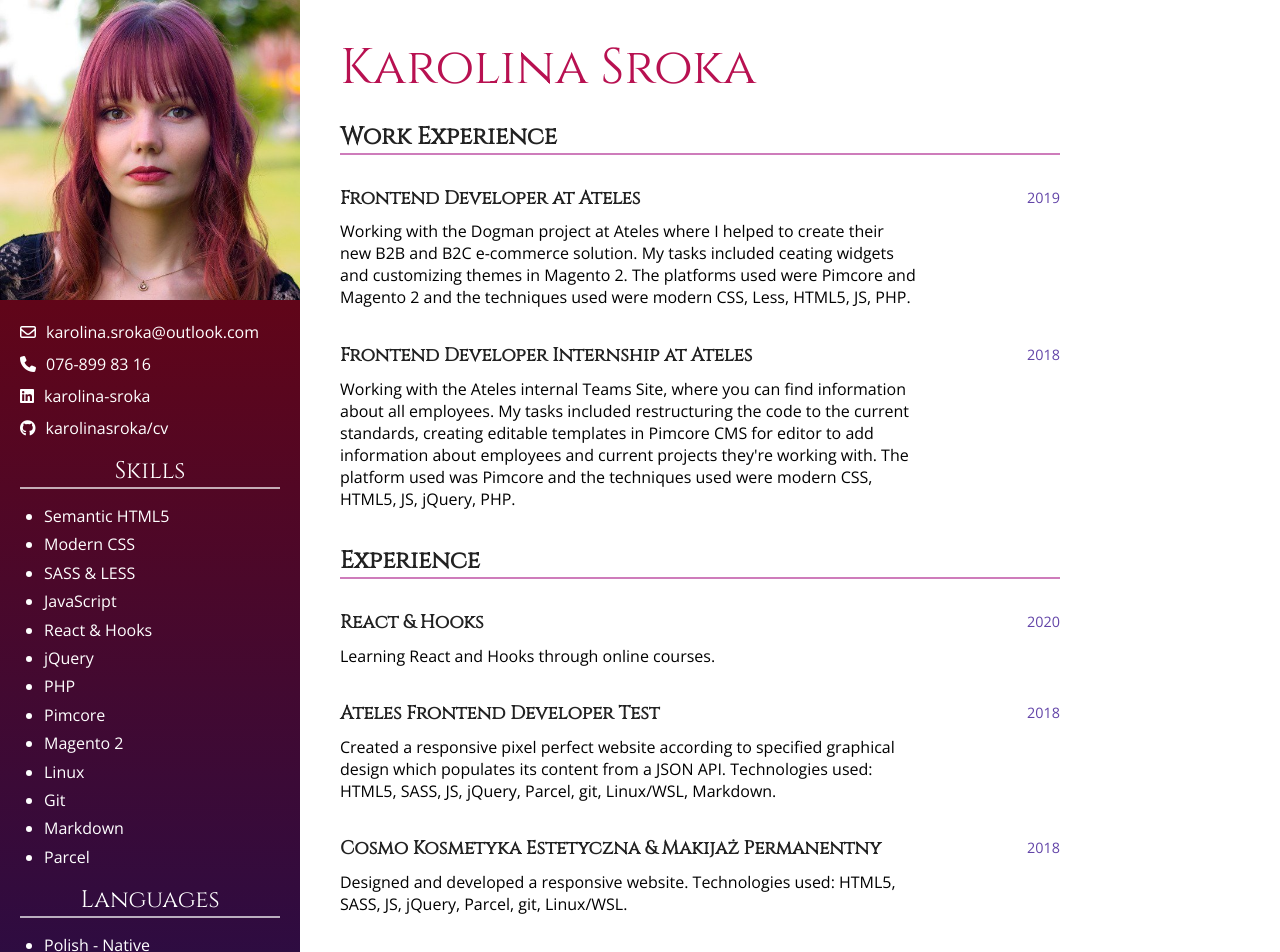
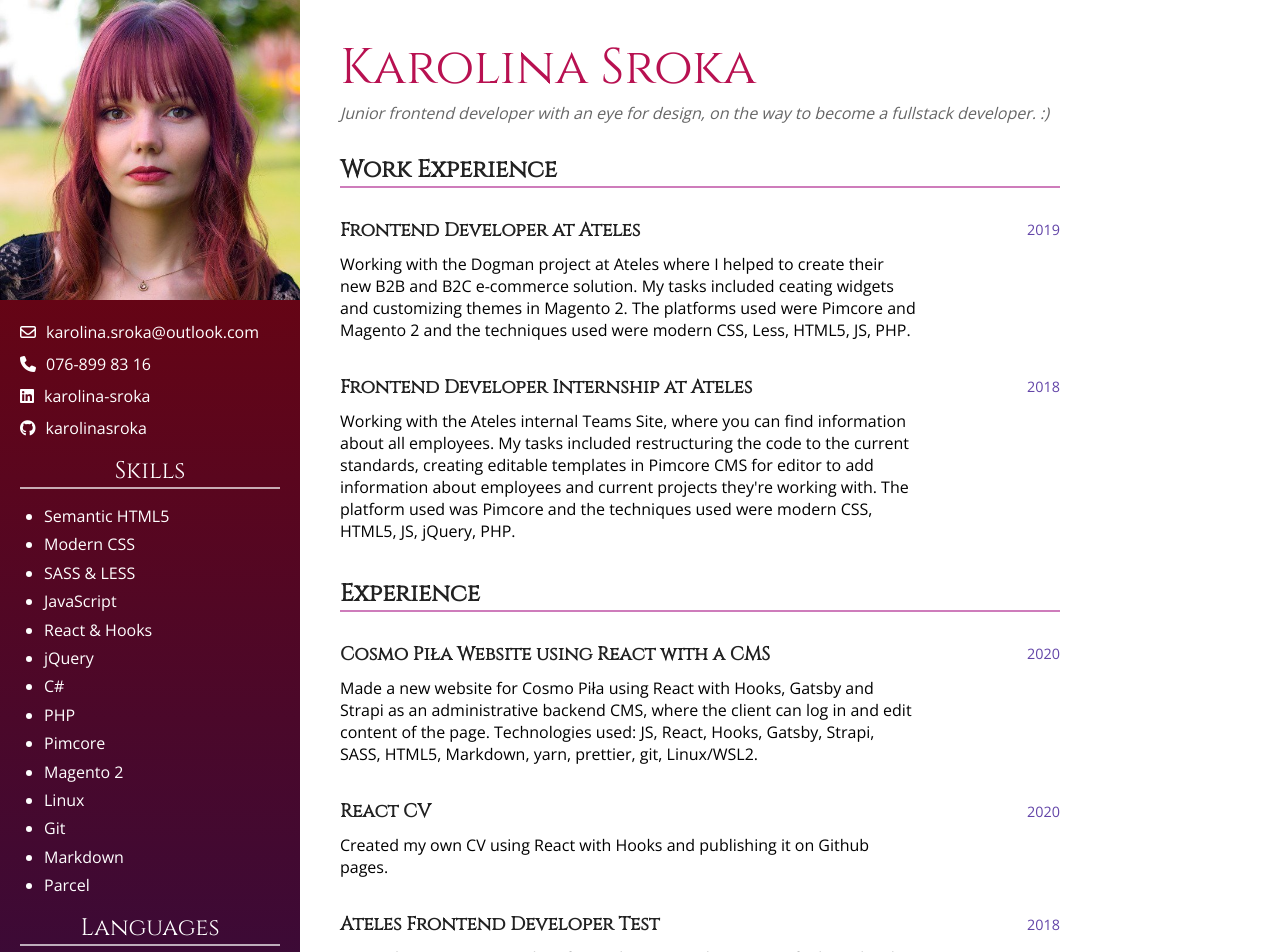
Before and after one commit to karolinasroka/cv, a React (Create React App) app: page / in a window 1280 px wide. Shown: the top 952 px of the page. Built offline with nearby package versions, Linux system fonts and the light colour scheme.

Commit message:
Added system developer education and new Cosmo site

```diff
--- a/src/components/Cv/index.js
+++ b/src/components/Cv/index.js
@@ -9,15 +9,16 @@ export const Cv = ({ data: { experience, work, education, skills, info, language
 	return (
 		<main>
 			<div className="side-content">
-				<Info info={info}/>
-				<Skills heading='Skills' skills={skills}/>
-				<Skills heading='Languages' skills={languages}/>
+				<Info info={info} />
+				<Skills heading='Skills' skills={skills} />
+				<Skills heading='Languages' skills={languages} />
 			</div>
 			<div className="main-content">
 				<h1 className='name'>{info.name}</h1>
-				<Experience heading='Work Experience' list={work}/>
-				<Experience heading='Experience' list={experience}/>
-				<Experience heading='Formal Education' list={education}/>
+				<p className='sub-text'>{info.subText}</p>
+				<Experience heading='Work Experience' list={work} />
+				<Experience heading='Experience' list={experience} />
+				<Experience heading='Formal Education' list={education} />
 			</div>
 		</main>
 	);
--- a/src/components/Cv/style.scss
+++ b/src/components/Cv/style.scss
@@ -9,15 +9,24 @@ main {
 	padding-bottom: 40px;
 
 	.name {
-		display: none;
 		margin-left: 40px;
 		margin-bottom: 10px;
 		font-size: 50px;
 		font-weight: normal;
 		color: #b81151;
 
-		@media (min-width: 600px) {
-			display: block;
+		@media (max-width: 599px) {
+			display: none;
+		}
+	}
+
+	.sub-text {
+		margin: -10px 40px 30px;
+		color: #666;
+		font-style: italic;
+
+		@media (max-width: 599px) {
+			display: none;
 		}
 	}
 }
--- a/src/components/Info/index.js
+++ b/src/components/Info/index.js
@@ -2,16 +2,17 @@ import React from 'react';
 import './style.scss';
 import img from './img.jpg';
 
-export const Info = ({ info: { name, mail, phone, linkedin, github } }) => {
+export const Info = ({ info: { name, subText, mail, phone, linkedin, github } }) => {
 	return (
 		<section className="info">
-			<img src={img} alt={name}/>
+			<img src={img} alt={name} />
 			<ul>
 				<li className="name">{name}</li>
+				<li className="sub-text">{subText}</li>
 				<li><i class="far fa-envelope"></i><a href={'mailto:' + mail}>{mail}</a></li>
 				<li><i class="fas fa-phone"></i><a href={'tel:' + phone}>{phone}</a></li>
 				<li><i class="fab fa-linkedin"></i><a href={'https://linkedin.com/in/' + linkedin}>{linkedin}</a></li>
-	<li><i class="fab fa-github"></i><a href={'https://github.com/' + github}>{github}</a></li>
+				<li><i class="fab fa-github"></i><a href={'https://github.com/' + github}>{github}</a></li>
 			</ul>
 		</section>
 	);
--- a/src/components/Info/style.scss
+++ b/src/components/Info/style.scss
@@ -18,6 +18,19 @@
 		@media (min-width: 600px) {
 			display: none;
 		}
+	}
+
+	.sub-text {
+		margin-top: -10px;
+		margin-bottom: 30px;
+		color: #666;
+		text-align: center;
+		font-style: italic;
+
+		@media (min-width: 600px) {
+			display: none;
+		}
+
 	}
 
 	li {
--- a/src/cv.data.js
+++ b/src/cv.data.js
@@ -15,8 +15,13 @@ export default {
 	experience: [
 		{
 			date: '2020',
-			title: 'React & Hooks',
-			description: 'Learning React and Hooks through online courses.',
+			title: 'Cosmo Piła Website using React with a CMS',
+			description: 'Made a new website for Cosmo Piła using React with Hooks, Gatsby and Strapi as an administrative backend CMS, where the client can log in and edit content of the page. Technologies used: JS, React, Hooks, Gatsby, Strapi, SASS, HTML5, Markdown, yarn, prettier, git, Linux/WSL2.',
+		},
+		{
+			date: '2020',
+			title: 'React CV',
+			description: 'Created my own CV using React with Hooks and publishing it on Github pages.',
 		},
 		{
 			date: '2018',
@@ -25,7 +30,7 @@ export default {
 		},
 		{
 			date: '2018',
-			title: 'Cosmo Kosmetyka Estetyczna & Makijaż Permanentny',
+			title: 'Cosmo Piła Website',
 			description: 'Designed and developed a responsive website. Technologies used: HTML5, SASS, JS, jQuery, Parcel, git, Linux/WSL.',
 		},
 		{
@@ -41,6 +46,11 @@ export default {
 	],
 
 	education: [
+		{
+			date: '2020',
+			title: 'ASP.NET – System development',
+			description: 'Intensive ASP.NET system development education at Lexicon in Linköping. Covering: C#, ASP.NET, MVC, SQL Server, HTML, JS, CSS, Angular, Bootstrap, software testing'
+		},
 		{
 			date: '2017 - 2018',
 			title: 'Applied Linguistics (English, German)',
@@ -60,6 +70,7 @@ export default {
 		'JavaScript',
 		'React & Hooks',
 		'jQuery',
+		'C#',
 		'PHP',
 		'Pimcore',
 		'Magento 2',
@@ -71,10 +82,11 @@ export default {
 
 	info: {
 		name: 'Karolina Sroka',
+		subText: 'Junior frontend developer with an eye for design, on the way to become a fullstack developer. :)',
 		mail: 'karolina.sroka@outlook.com',
 		phone: '076-899 83 16',
 		linkedin: 'karolina-sroka',
-		github: 'karolinasroka/cv',
+		github: 'karolinasroka',
 	},
 
 	languages: [
```
